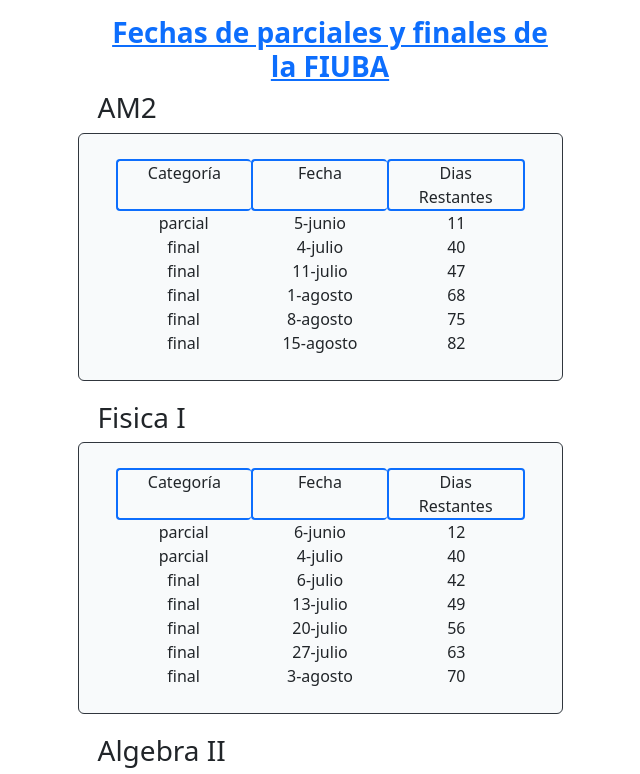
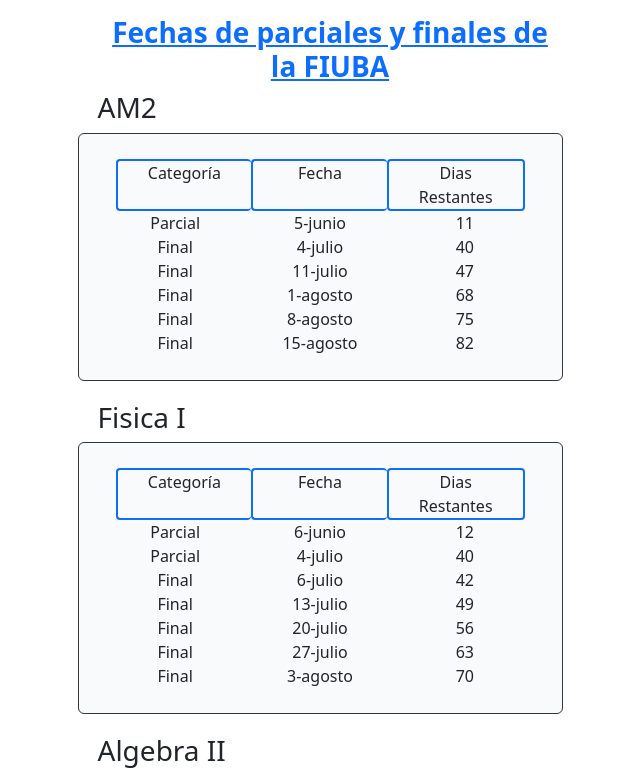
Before and after one commit to LucasAraujo639/FechasFiuba, a React (Vite) app: page / in a window 1280 px wide. Shown: the top 774 px of the page, without its empty margins (320-960 px from the left). Built offline with nearby package versions, Linux system fonts and the light colour scheme.

Commit message:
retoques

```diff
--- a/src/components/bodyCard/BodyCard.jsx
+++ b/src/components/bodyCard/BodyCard.jsx
@@ -10,7 +10,7 @@
   {data && data.map((item,i) => (
             <div key={i} className='row m-0 p-0 align-items-center' >
                 <div className='col '>{item.name}</div>
-                <div className='col '>{item.fecha}</div>
+                <div className='col col-5'>{item.fecha}</div>
                 <div className='col '>{item.diasRestantes}</div>
 
             </div>
--- a/src/components/service/AM2.js
+++ b/src/components/service/AM2.js
@@ -1,10 +1,10 @@
 const AM2 = [
-    {name: 'parcial' , fecha: '5-junio', fechaReal:'2023-06-05'},
-    {name: 'final' , fecha: '4-julio', fechaReal:'2023-07-04'},
-    {name: 'final' , fecha: '11-julio', fechaReal:'2023-07-11'},
-    {name: 'final' , fecha: '1-agosto', fechaReal:'2023-08-01'},
-    {name: 'final' , fecha: '8-agosto', fechaReal:'2023-08-08'},
-    {name: 'final' , fecha: '15-agosto', fechaReal:'2023-08-15'},
+    {name: 'Parcial' , fecha: '5-junio', fechaReal:'2023-06-05'},
+    {name: 'Final' , fecha: '4-julio', fechaReal:'2023-07-04'},
+    {name: 'Final' , fecha: '11-julio', fechaReal:'2023-07-11'},
+    {name: 'Final' , fecha: '1-agosto', fechaReal:'2023-08-01'},
+    {name: 'Final' , fecha: '8-agosto', fechaReal:'2023-08-08'},
+    {name: 'Final' , fecha: '15-agosto', fechaReal:'2023-08-15'},
   ];
 
   AM2.sort(function(a, b) {
--- a/src/components/service/FisicaI.js
+++ b/src/components/service/FisicaI.js
@@ -1,11 +1,11 @@
 const FisicaI = [
-    {name: 'parcial' , fecha: '6-junio', fechaReal:'2023-06-06'},
-    {name: 'parcial' , fecha: '4-julio', fechaReal:'2023-07-04'},
-    {name: 'final' , fecha: '6-julio', fechaReal:'2023-07-06'},
-    {name: 'final' , fecha: '13-julio', fechaReal:'2023-07-13'},
-    {name: 'final' , fecha: '20-julio', fechaReal:'2023-07-20'},
-    {name: 'final' , fecha: '27-julio', fechaReal:'2023-07-27'},
-    {name: 'final' , fecha: '3-agosto', fechaReal:'2023-08-03'},
+    {name: 'Parcial' , fecha: '6-junio', fechaReal:'2023-06-06'},
+    {name: 'Parcial' , fecha: '4-julio', fechaReal:'2023-07-04'},
+    {name: 'Final' , fecha: '6-julio', fechaReal:'2023-07-06'},
+    {name: 'Final' , fecha: '13-julio', fechaReal:'2023-07-13'},
+    {name: 'Final' , fecha: '20-julio', fechaReal:'2023-07-20'},
+    {name: 'Final' , fecha: '27-julio', fechaReal:'2023-07-27'},
+    {name: 'Final' , fecha: '3-agosto', fechaReal:'2023-08-03'},
   ];
 
   FisicaI.sort(function(a, b) {
```
Also changed, not shown: src/assets/logo.png.
